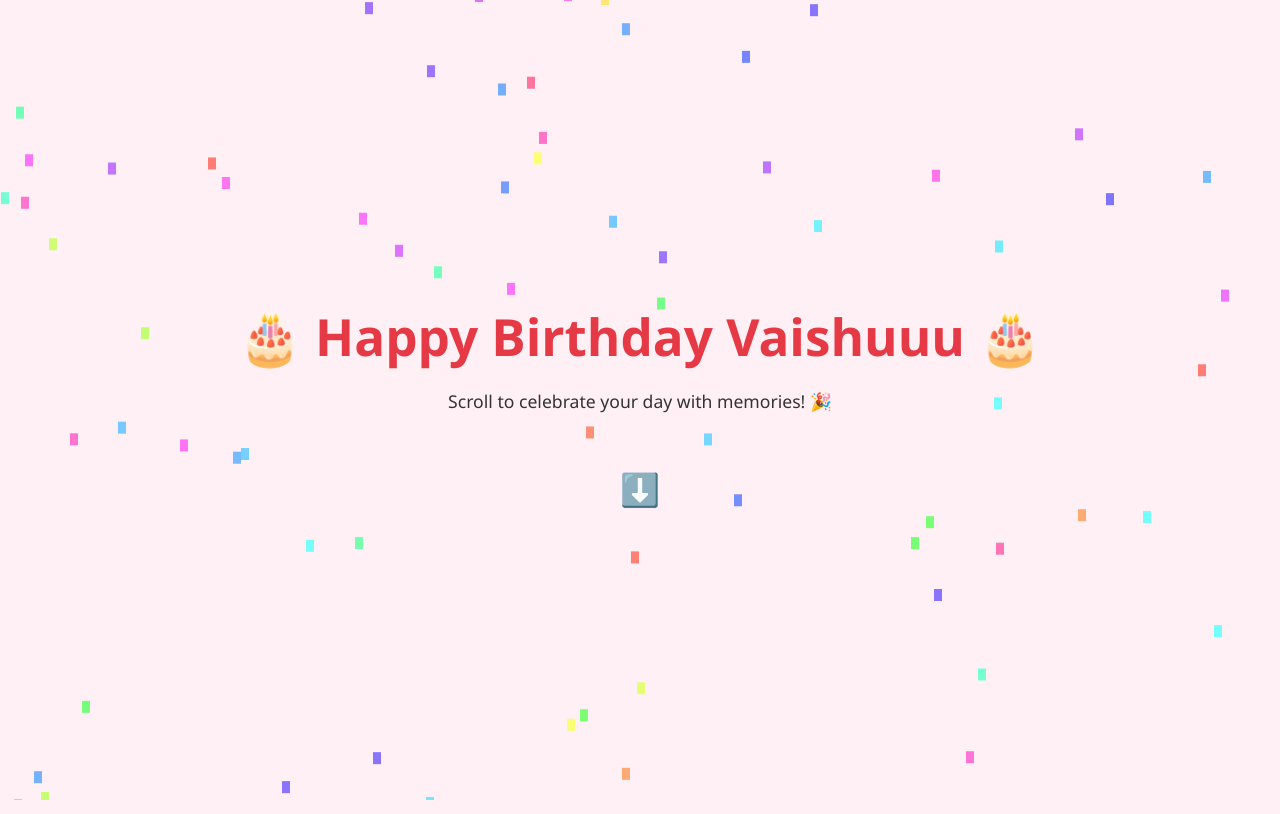
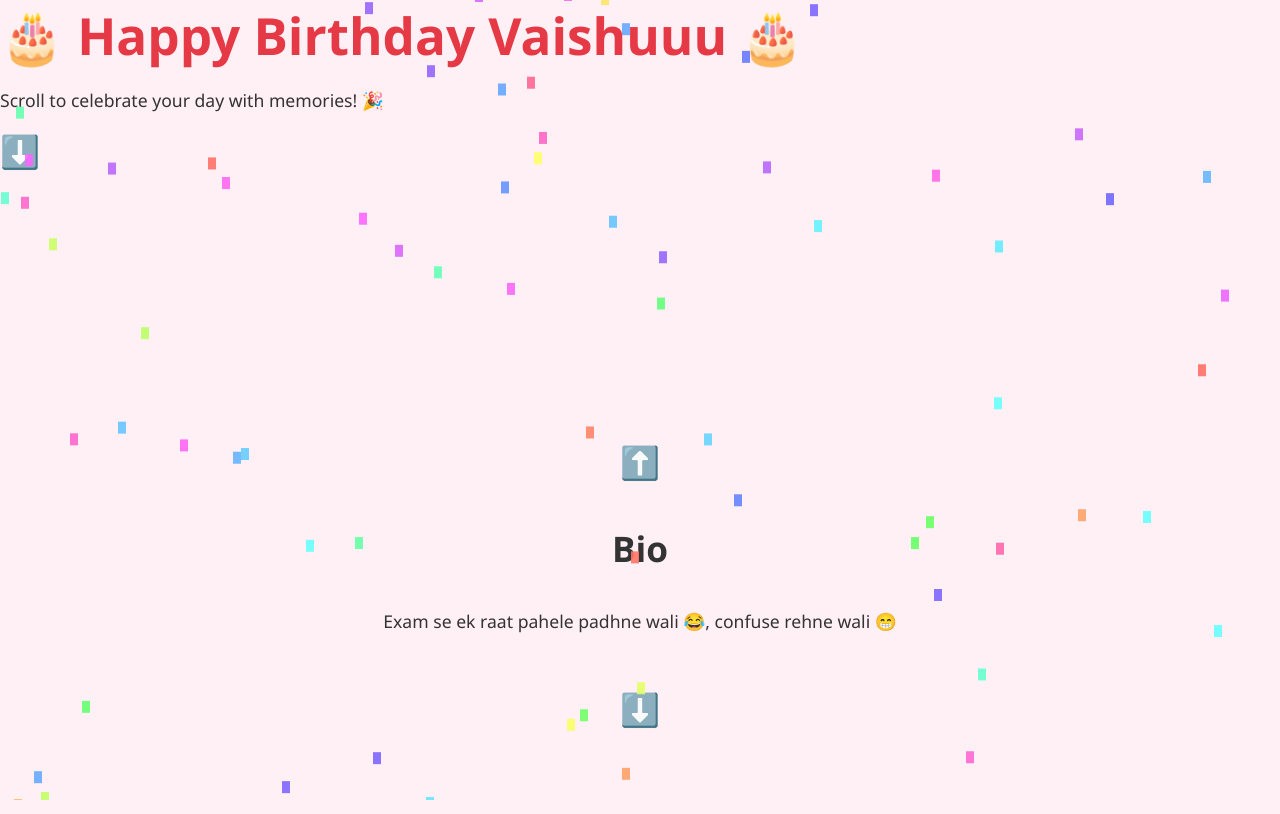
Before and after one commit to DevaDixit/birthday-page, a plain HTML site: page index.html in a window 1280 px wide. Shown: the top 814 px of the page. Drawn offline with Linux system fonts and the light colour scheme.

Commit message:
Update index.html

```diff
--- a/index.html
+++ b/index.html
@@ -208,7 +208,7 @@
 
 <div class="confetti-container" id="confetti-container"></div>
 
-<div class="section hero" id="start">
+<div class="hero" id="start">
   <h1>🎂 Happy Birthday Vaishuuu 🎂</h1>
   <p>Scroll to celebrate your day with memories! 🎉</p>
   <a href="#bio" class="arrow-link">⬇️</a>
```
